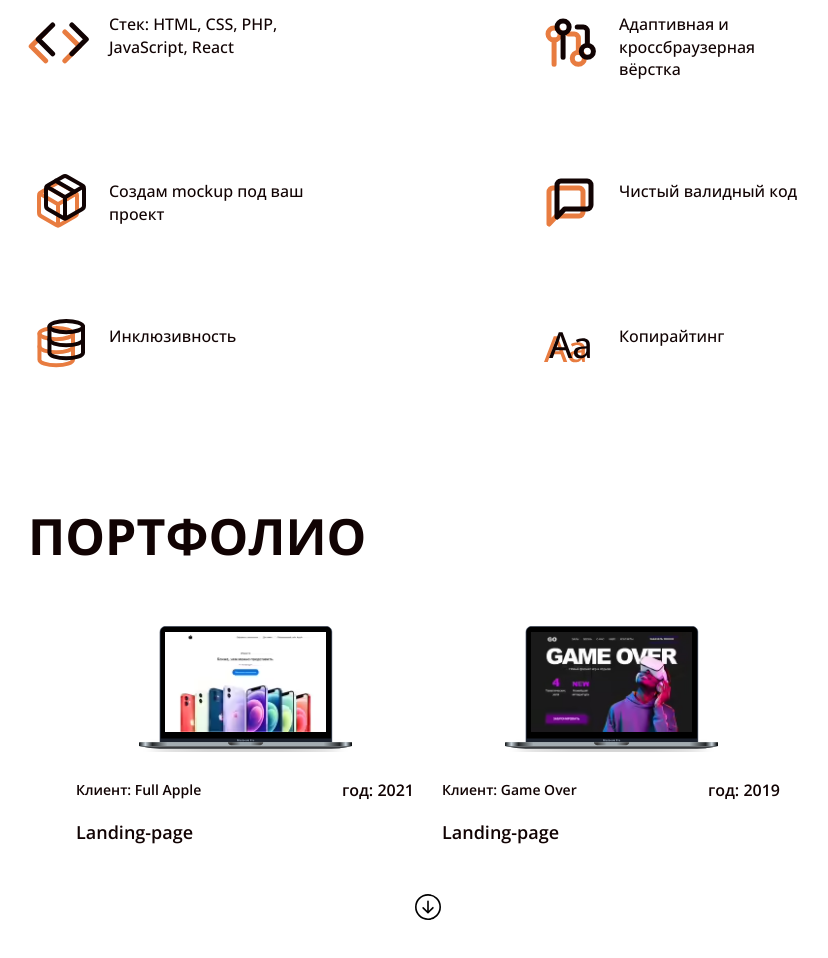
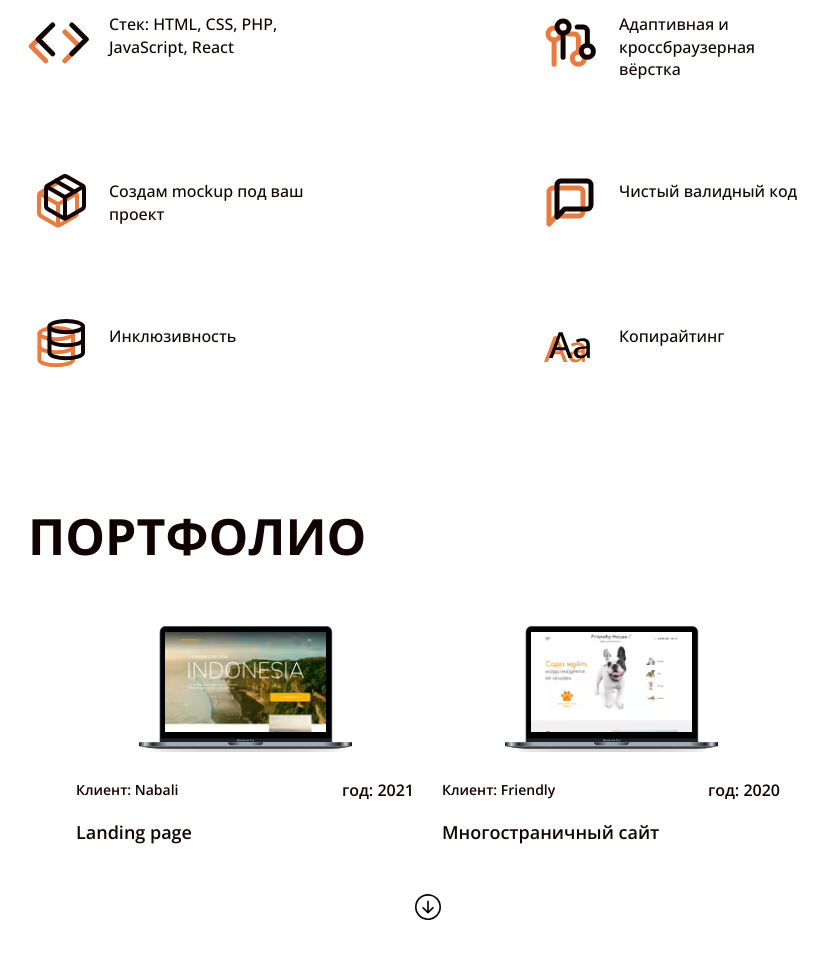
Before and after one commit to nos64/Portfolio-site_methodIntens, a plain HTML site: page index.html in a window 1280 px wide. Shown: the part 790-1748 px from the top of the page, without its empty margins (332-1160 px from the left). Drawn offline with Linux system fonts and the light colour scheme.

Commit message:
Final
Добавлен вывод портфолио по клику

```diff
--- a/index.html
+++ b/index.html
@@ -129,39 +129,7 @@
         <h2 class="portfolio__title">Портфолио</h2>
 
         <ul class="portfolio__list">
-          <li class="portfolio__item">
-            <article class="card" tabindex="0" role="button" aria-label="открыть макет" data-full-image="img/db/iphone">
-              <picture class="card__picture">
-                <source srcset="img/db/iphone-min.avif" type="image/avif">
-                <source srcset="img/db/iphone-min.webp" type="image/webp">
-                <img src="img/db/iphone-min.jpg" alt="превью iphone" width="166" height="103">
-              </picture>
 
-              <p class="card__data">
-                <span class="card__client">Клиент: Full Apple</span>
-                <time class="card__date" datetime="2021">год: 2021</time>
-              </p>
-
-              <h3 class="card__title">Landing-page</h3>
-            </article>
-          </li>
-
-          <li class="portfolio__item">
-            <article class="card" tabindex="0" role="button" aria-label="открыть макет" data-full-image="img/db/go">
-              <picture class="card__picture">
-                <source srcset="img/db/go-min.avif" type="image/avif">
-                <source srcset="img/db/go-min.webp" type="image/webp">
-                <img src="img/db/go-min.jpg" alt="превью game over" width="166" height="103">
-              </picture>
-
-              <p class="card__data">
-                <span class="card__client">Клиент: Game Over</span>
-                <time class="card__date" datetime="2019">год: 2019</time>
-              </p>
-
-              <h3 class="card__title">Landing-page</h3>
-            </article>
-          </li>
         </ul>
 
         <button class="portfolio__add">
--- a/js/index.js
+++ b/js/index.js
@@ -155,3 +155,81 @@ const enableScroll = () => {
     enableScroll();
   });
 }
+
+// Работа с сервером
+{
+  const COUNT_CARD = 2;
+  const portfolioList = document.querySelector(".portfolio__list");
+  const portfolioAdd = document.querySelector(".portfolio__add");
+
+  const getData = () =>
+    fetch("db.json")
+      .then((response) => {
+        if (response.ok) {
+          return response.json();
+        } else {
+          throw `Что-то пошло не так попробуйте позже, ошибка: ${response.status}`;
+        }
+      })
+      .catch((error) => console.error(error));
+
+  const createStore = async () => {
+    const data = await getData();
+
+    return {
+      data,
+      counter: 0,
+      count: COUNT_CARD,
+      get length() {
+        return this.data.length;
+      },
+      get cardData() {
+        const renderData = this.data.slice(
+          this.counter,
+          this.counter + this.count
+        );
+        this.counter += renderData.length;
+        return renderData;
+      },
+    };
+  };
+  // Получает данные из массива store, cardData, перебирает и выводит карточки на страницу
+  const renderCard = (data) => {
+    const cards = data.map(({ preview, year, type, client, image }) => {
+      const li = document.createElement("li");
+      li.classList.add("portfolio__item");
+      li.innerHTML = `
+      <article class="card" tabindex="0" role="button" aria-label="открыть макет" data-full-image="${image}">
+              <picture class="card__picture">
+                <source srcset="${preview}.avif" type="image/avif">
+                <source srcset="${preview}.webp" type="image/webp">
+                <img src="${preview}.jpg" alt="превью game over" width="166" height="103">
+              </picture>
+
+              <p class="card__data">
+                <span class="card__client">Клиент: ${client}</span>
+                <time class="card__date" datetime="${year}">год: ${year}</time>
+              </p>
+
+              <h3 class="card__title">${type}</h3>
+            </article>
+      `;
+      return li;
+    });
+    portfolioList.append(...cards);
+  };
+
+  // Выводит картинки из db по клику на кнопку стрелки
+  const initPortfolio = async () => {
+    const store = await createStore();
+    renderCard(store.cardData);
+    portfolioAdd.addEventListener("click", () => {
+      renderCard(store.cardData);
+      if (store.length === store.counter) {
+        portfolioAdd.remove();
+      }
+    });
+  };
+
+  initPortfolio();
+}
```
